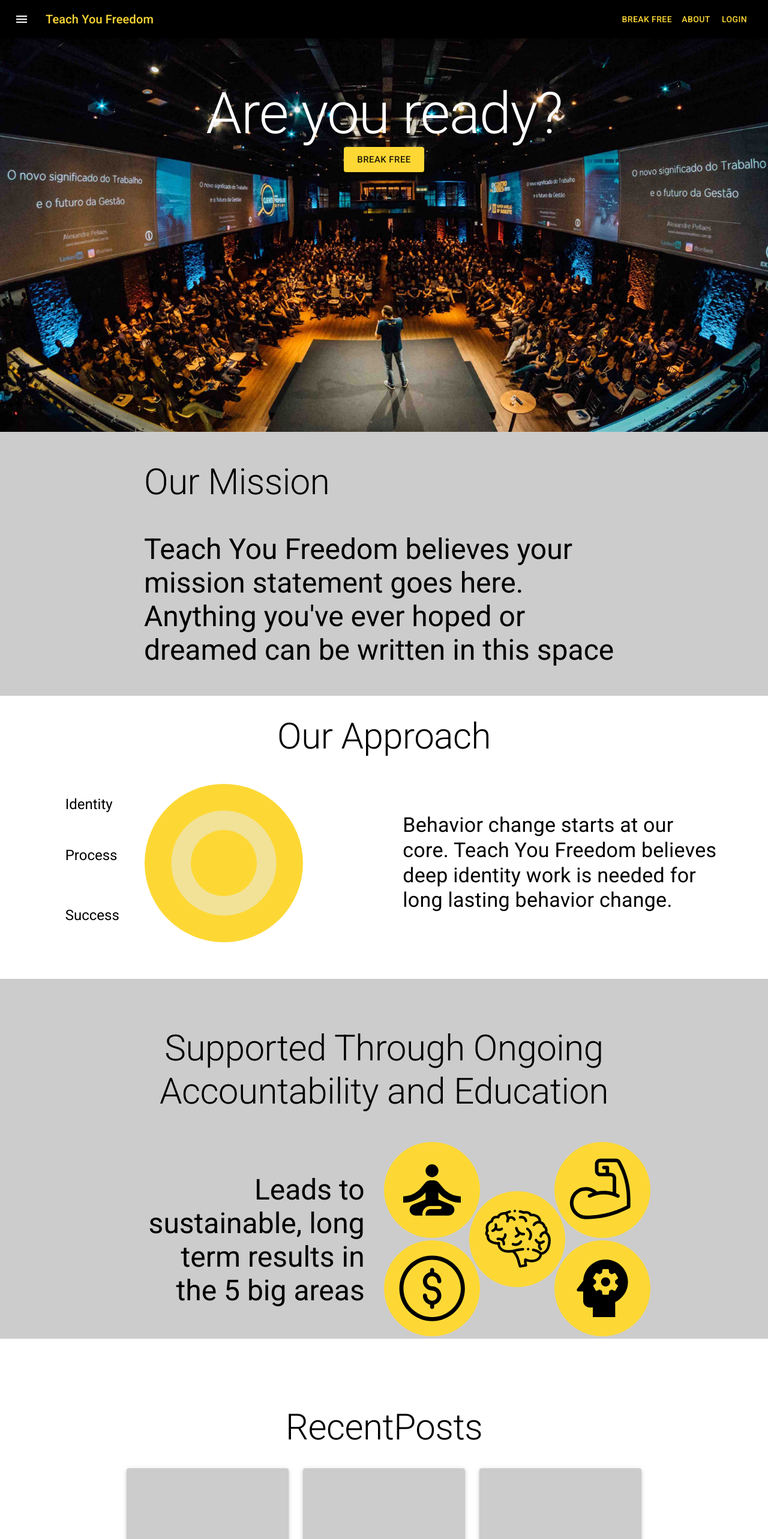
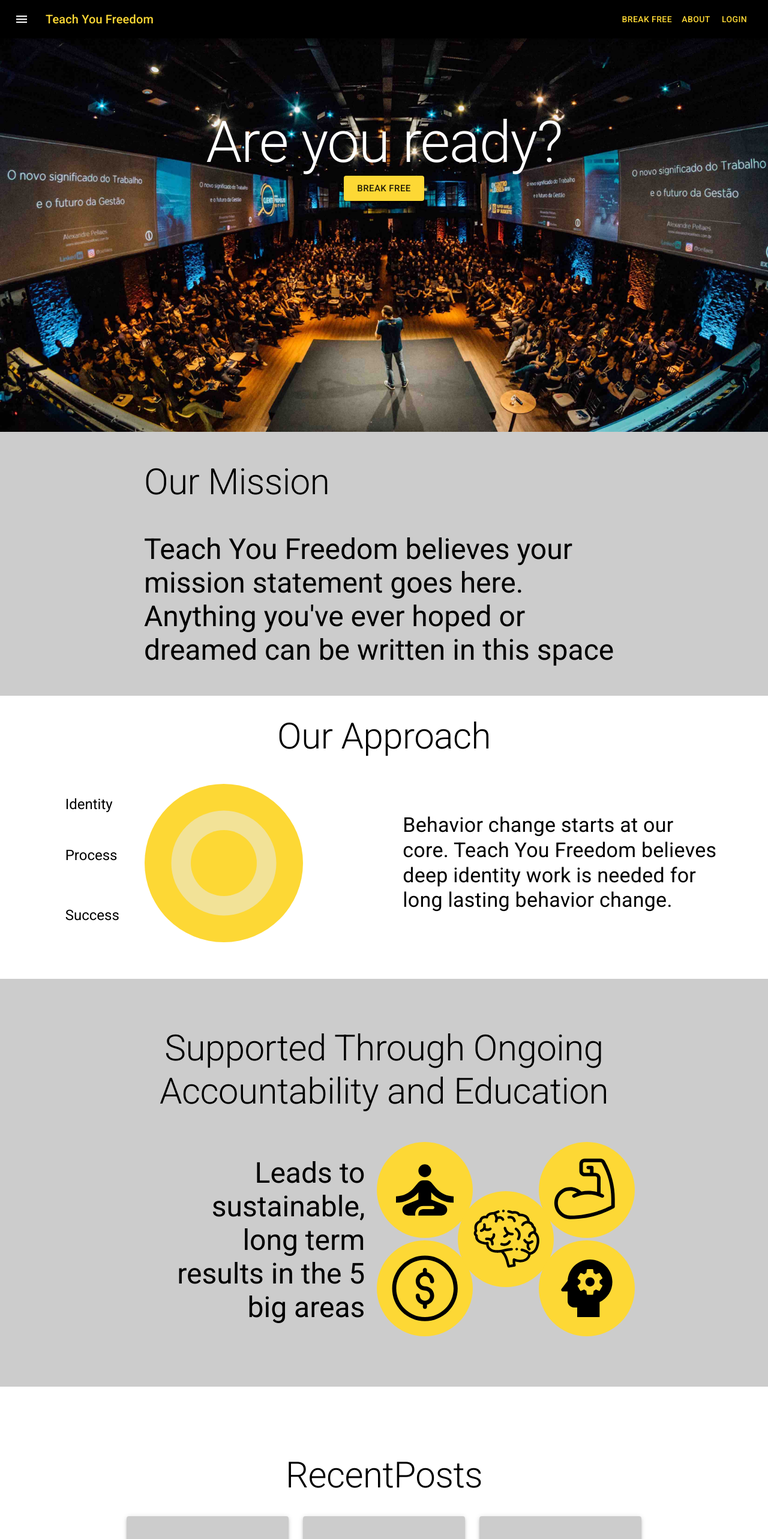
Before and after one commit to Akinghill/tyf, a React (Create React App) app: page / in a window 1280 px wide. Shown: the top 2566 px of the page at 60% size. Built offline with nearby package versions, Linux system fonts and the light colour scheme; grey boxes are pictures that could not be loaded; the HTML template or start-up script is replaced by a standard one.

Commit message:
section consistence

```diff
--- a/src/views/HomePage/sections/Hero.jsx
+++ b/src/views/HomePage/sections/Hero.jsx
@@ -4,7 +4,7 @@ import { Button, makeStyles, Typography } from '@material-ui/core';
 const useStyles = makeStyles({
   hero: {
     minHeight: '90vh',
-    backgroundImage: 'url("./tyf/img/hero-bg.jpg")',
+    backgroundImage: 'url("./img/hero-bg.jpg")',
     backgroundSize: "cover",
     backgroundPosition: "center center",
     backgroundRepeat: "no repeat",
@@ -15,7 +15,7 @@ const useStyles = makeStyles({
   },
   heroText: {
     color: "#000",
-    fontWeight: 900
+    paddingTop: "6rem"
   },
   heroContent: {
     position: "relative",
@@ -35,7 +35,7 @@ const Hero = (props) => {
     <>
       <div className={classes[sectionName]}>
         <div className={classes.heroContent}>
-          <Typography align="center" variant="h1" style={{ "color": "white" }}>Are you ready?</Typography>
+          <Typography className={classes.heroText} align="center" variant="h1" style={{ "color": "white" }}>Are you ready?</Typography>
           <Button size="large" variant='contained' color="secondary" className={classes.cta}>Break Free</Button>
         </div>
       </div>
--- a/src/views/HomePage/sections/Support.jsx
+++ b/src/views/HomePage/sections/Support.jsx
@@ -14,14 +14,13 @@ import MoneyIcon from '../../../components/icons/MoneyIcon';
 const useStyles = makeStyles((theme) => ({
   support: {
     background: "rgba(0,0,0,.2)",
-    paddingTop: "5rem",
+    padding: "5rem 2rem",
     minHeight: '55vh'
   },
   sectionTitle: {
     marginBottom: "3rem",
     maxWidth: "800px",
     margin: "auto",
-    padding: "0rem 2rem",
     [theme.breakpoints.down('sm')]: {
       fontSize: "2.75rem",
     }
@@ -51,6 +50,11 @@ const useStyles = makeStyles((theme) => ({
       textAlign: "center",
       fontSize: "2rem",
     }
+  },
+  iconContainer: {
+    display: 'flex',
+    flexDirection: 'column',
+    alignItems: 'center'
   }
 }));
 
@@ -68,15 +72,15 @@ const Support = () => {
             <Typography className={classes.supportCopy} variant="h3">Leads to sustainable, long term results in the 5 big areas</Typography>
           </Grid>
           <Grid item sm={12} md={4} >
-            <Grid container alignItems="center">
-              <Grid item sm={4} data-aos="flip-left" data-aos-delay="300">
+            <Grid container alignItems="center" justify='center'>
+              <Grid className={classes.iconContainer} item sm={4} data-aos="flip-left" data-aos-delay="300">
                 <MeditationIcon className={classes.icon} ></MeditationIcon>
                 <MoneyIcon viewBox="-45 -45 600 600" className={classes.icon} ></MoneyIcon>
               </Grid>
-              <Grid item sm={4} data-aos="flip-left" data-aos-delay="250">
+              <Grid className={classes.iconContainer} item sm={4} data-aos="flip-left" data-aos-delay="250">
                 <BrainIcon viewBox="-50 -70 600 600" className={classes.icon}></BrainIcon>
               </Grid>
-              <Grid item sm={4} data-aos="flip-left" data-aos-delay="500">
+              <Grid className={classes.iconContainer} item sm={4} data-aos="flip-left" data-aos-delay="500">
                 <PhysicalIcon viewBox="-50 -60 650 650" className={classes.icon}></PhysicalIcon>
                 <PsychologyIcon className={classes.icon}></PsychologyIcon>
               </Grid>
```
